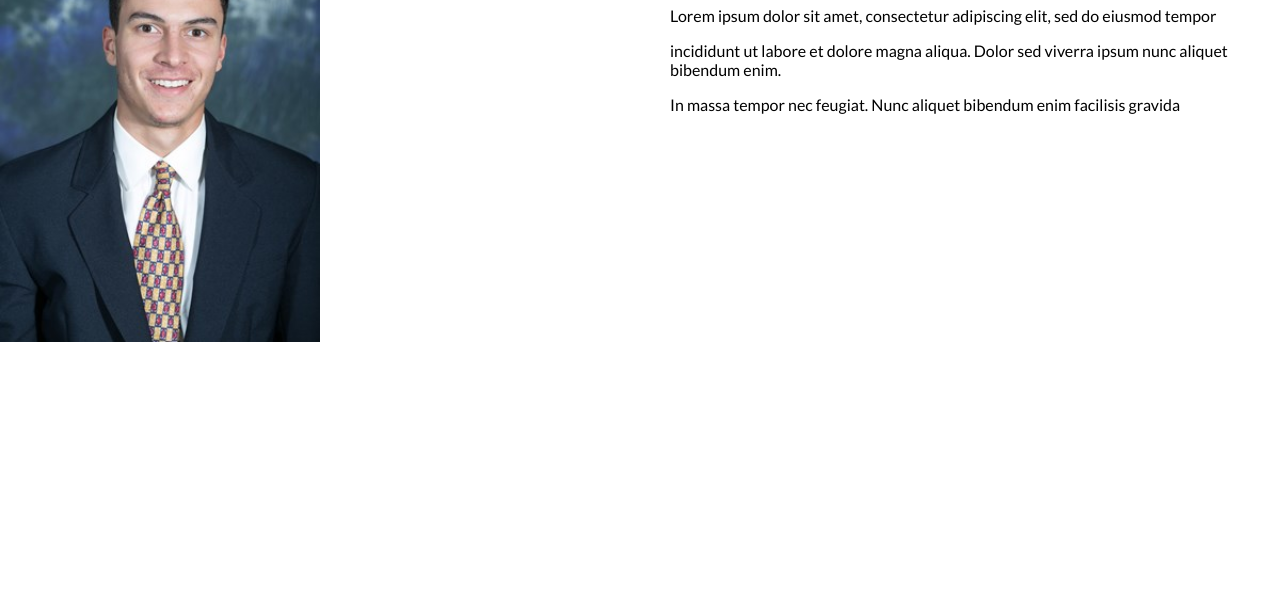
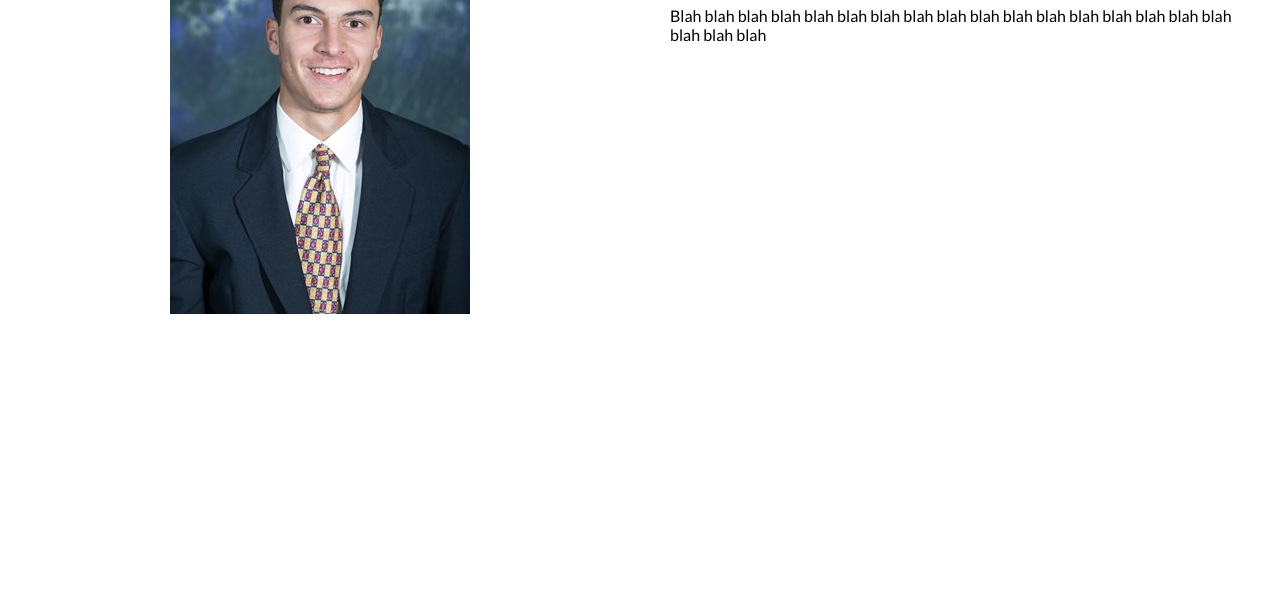
Before and after one commit to RyanSalem/jsbballsrvc-website, a plain HTML site: page about.html in a window 1280 px wide. Shown: the part 205-800 px from the top of the page. Drawn offline with Linux system fonts and the light colour scheme.

Commit message:
Small fixes
Changed the about me text bc google translate is annoying, and centered the picture

```diff
--- a/about.html
+++ b/about.html
@@ -30,9 +30,7 @@
                 </div>
                 <div class="profile-content-wrapper">
                     <h1>Welcome to JS Basketball Services!</h1>
-                    <p>Lorem ipsum dolor sit amet, consectetur adipiscing elit, sed do eiusmod tempor </p>
-                    <p>incididunt ut labore et dolore magna aliqua. Dolor sed viverra ipsum nunc aliquet bibendum enim.</p>
-                    <p>In massa tempor nec feugiat. Nunc aliquet bibendum enim facilisis gravida</p>
+                    <p>Blah blah blah blah blah blah blah blah blah blah blah blah blah blah blah blah blah blah blah blah</p>
                 </div>
             </div>
         </div>
--- a/styles.css
+++ b/styles.css
@@ -110,10 +110,11 @@ body {
 .two-column-wrapper {
     display: grid;
     grid-template-columns: 1fr 1fr;
+    justify-items: center;
 }
 
 .profile-image-wrapper img {
-    width: 50%;
+    width: 100%;
 }
 
 .profile-content-wrapper {
```
